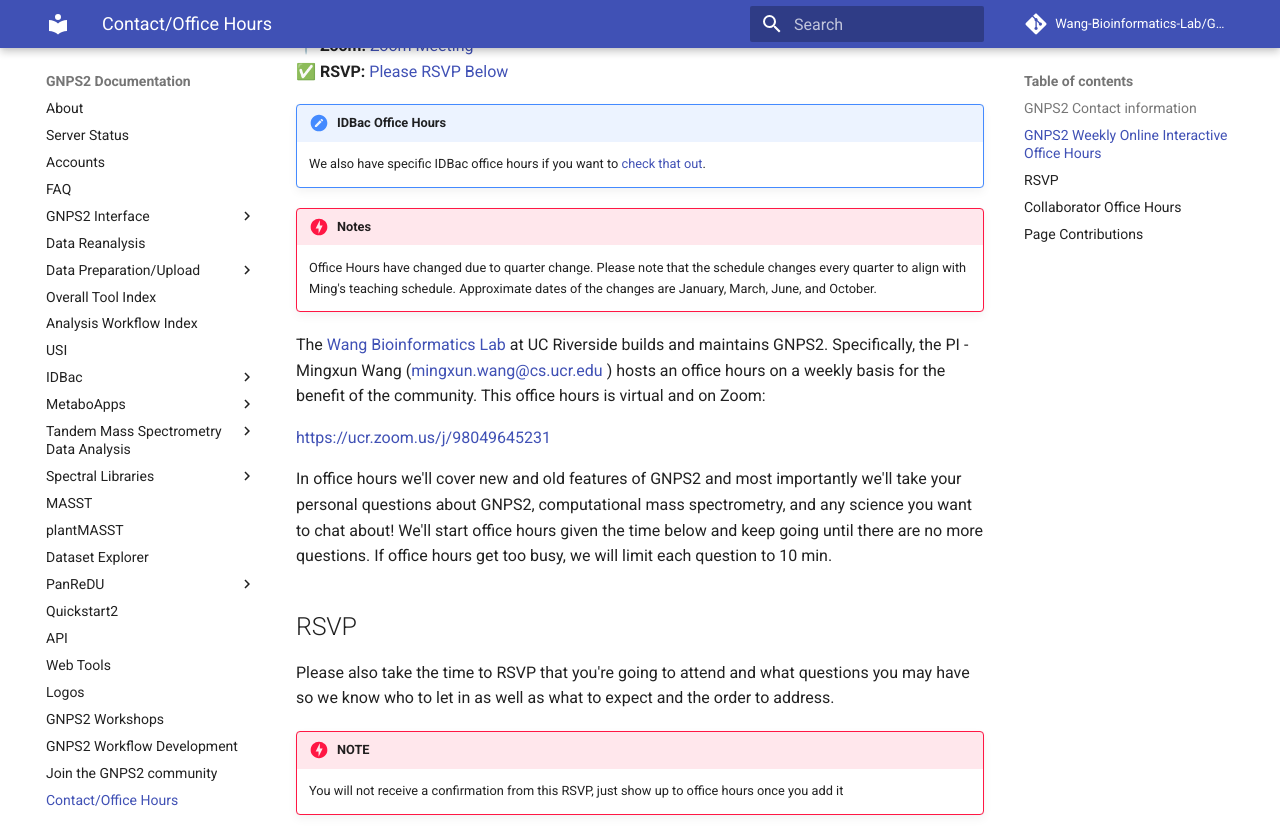
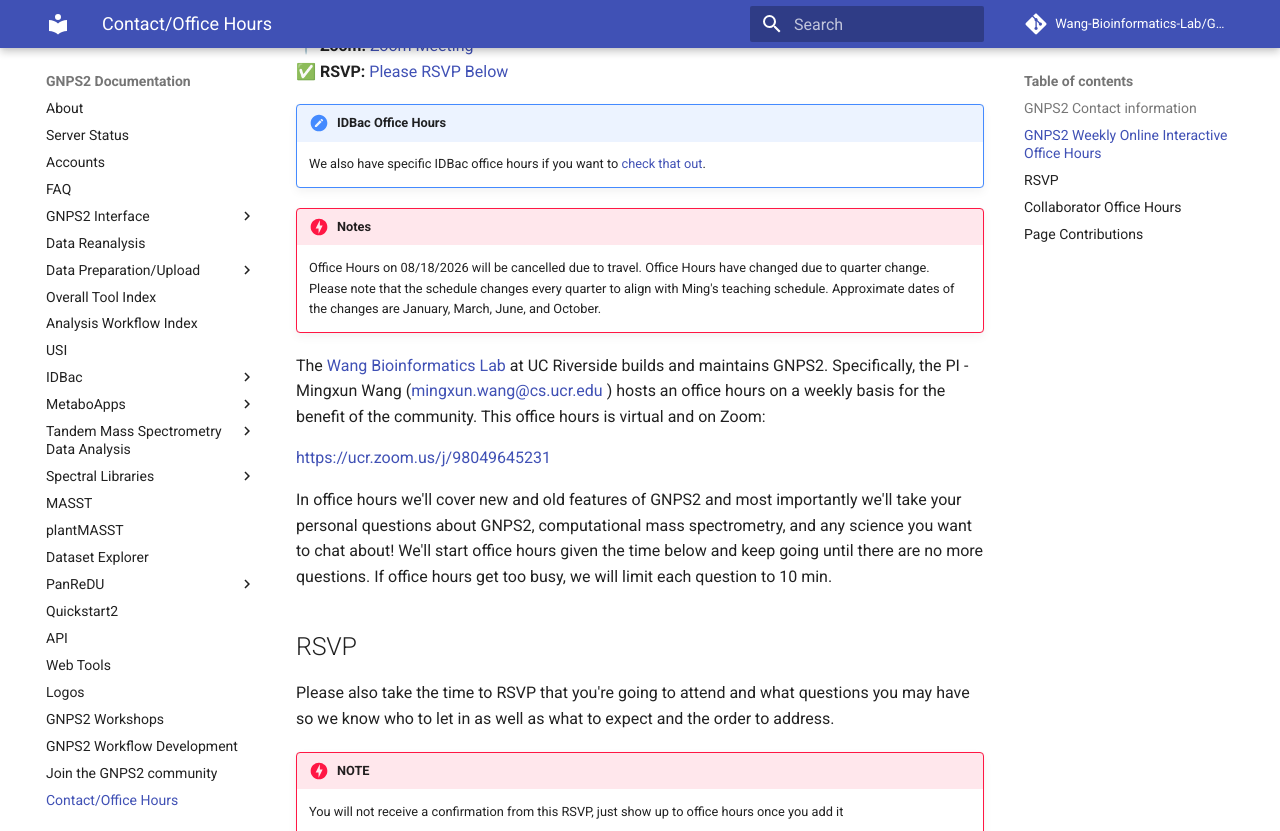
Before and after one commit to Wang-Bioinformatics-Lab/GNPS2_Documentation, an MkDocs documentation site: the page built from docs/contact.md, in a window 1280 px wide and 900 px high, scrolled down 391 px, cut to the strip 0-831 px from the top of the window. Built offline with MkDocs 1.6.1 and Material for MkDocs 9.7.7, drawn with Linux system fonts in a browser that asks for light colours; comment, search, counter and statistics services are not loaded.

Commit message:
Update contact.md

```diff
--- a/docs/contact.md
+++ b/docs/contact.md
@@ -13,7 +13,7 @@
     We also have specific IDBac office hours if you want to [check that out](idbacofficehours.md).
 
 !!! danger "Notes"
-    Office Hours have changed due to quarter change. Please  note that the schedule changes every quarter to align with Ming's teaching schedule. Approximate dates of the changes are January, March, June, and October.
+    Office Hours on 08/18/2026 will be cancelled due to travel. Office Hours have changed due to quarter change. Please  note that the schedule changes every quarter to align with Ming's teaching schedule. Approximate dates of the changes are January, March, June, and October.
 
 The [Wang Bioinformatics Lab](https://www.cs.ucr.edu/~mingxunw/) at UC Riverside builds and maintains GNPS2. Specifically, the PI - Mingxun Wang ([mingxun.wang@cs.ucr.edu](mailto:mingxun.wang@cs.ucr.edu) ) hosts an office hours on a weekly basis for the benefit of the community. This office hours is virtual and on Zoom:
 
```
